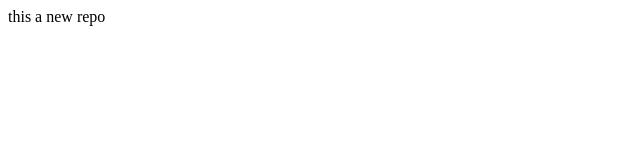
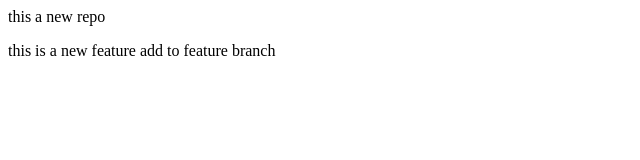
Before and after one commit to Mawis-009/localRepo, a plain HTML site: page index.html in a window 1280 px wide. Shown: the whole page, without its empty margins (0-640 px from the left). Drawn offline with Linux system fonts and the light colour scheme.

Commit message:
added new feature

```diff
--- a/index.html
+++ b/index.html
@@ -1 +1,3 @@
 <p> this a new repo</p>
+<p> this is a new feature add to feature branch</p>
+<!--did yoy get it my boy-->
```
